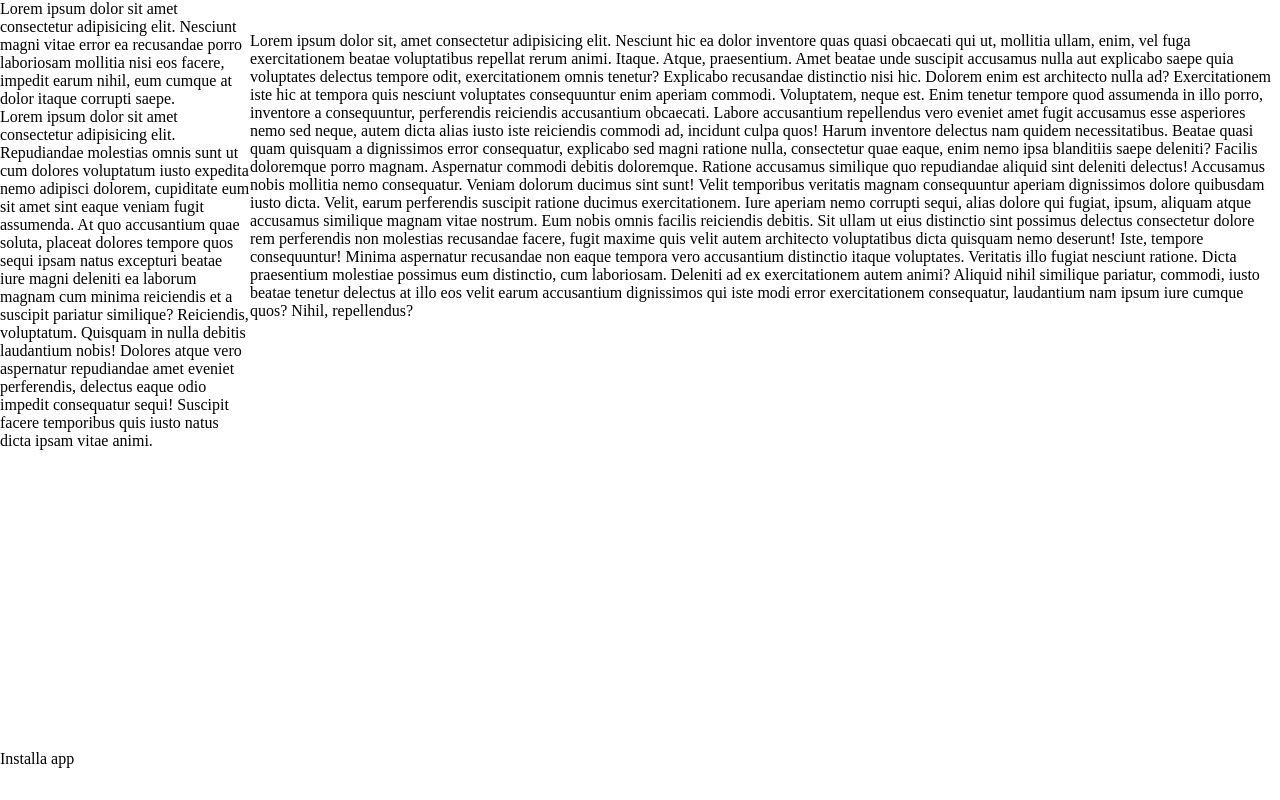
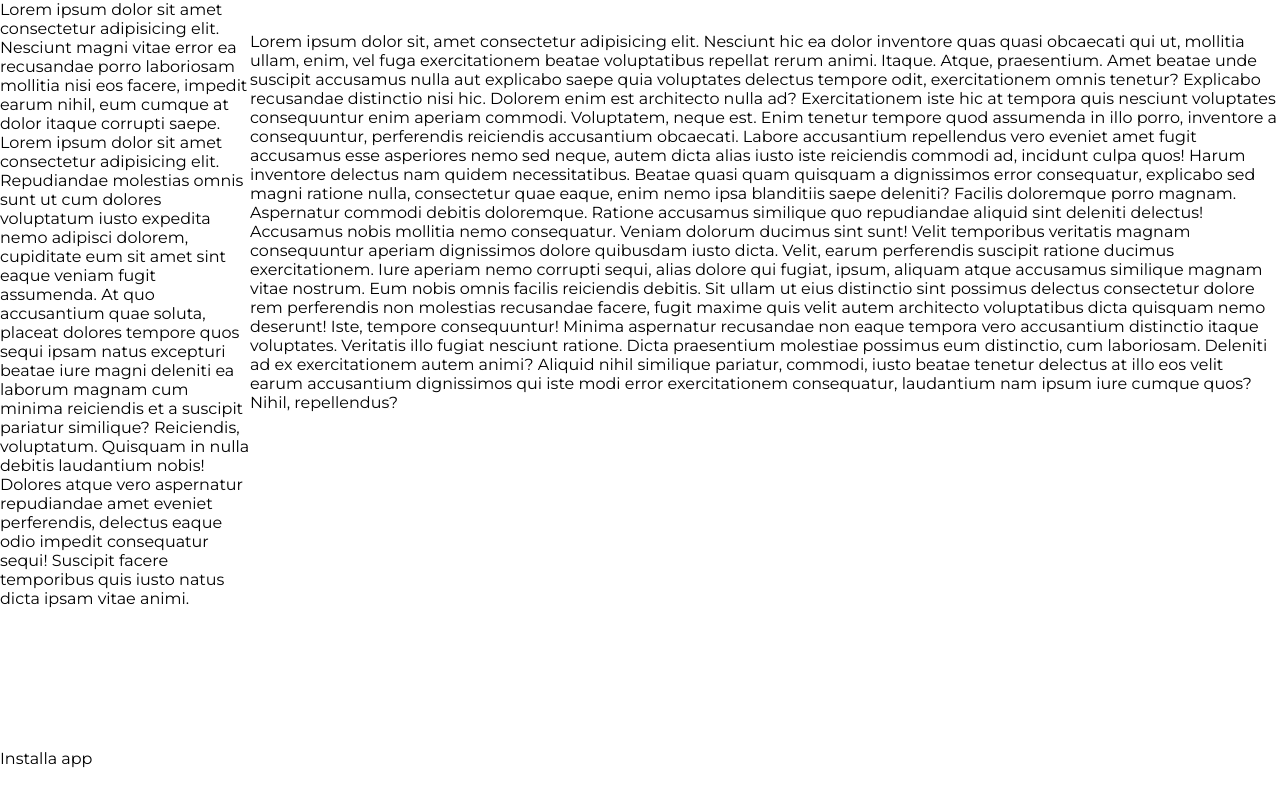
Before and after one commit to SAX-94/html-css-spotifyweb, a plain HTML site: page index.html in a window 1280 px wide. Drawn offline with Linux system fonts and the light colour scheme.

Commit message:
added fonts

```diff
--- a/css/style.css
+++ b/css/style.css
@@ -2,6 +2,10 @@
 margin: 0;
 padding: 0;
 box-sizing: border-box;
+}
+
+body {
+    font-family: 'Montserrat', sans-serif;;
 }
 
 .app-container {
--- a/index.html
+++ b/index.html
@@ -5,6 +5,9 @@
     <meta http-equiv="X-UA-Compatible" content="IE=edge">
     <meta name="viewport" content="width=device-width, initial-scale=1.0">
     <title>Spotify web</title>
+    <link rel="preconnect" href="https://fonts.googleapis.com">
+    <link rel="preconnect" href="https://fonts.gstatic.com" crossorigin>
+    <link href="https://fonts.googleapis.com/css2?family=Montserrat:wght@300;400;500;600;700&display=swap" rel="stylesheet">
     <link rel="stylesheet" href="https://cdnjs.cloudflare.com/ajax/libs/font-awesome/6.1.1/css/all.min.css">
     <link rel="stylesheet" href="css/style.css">
 </head>
```
